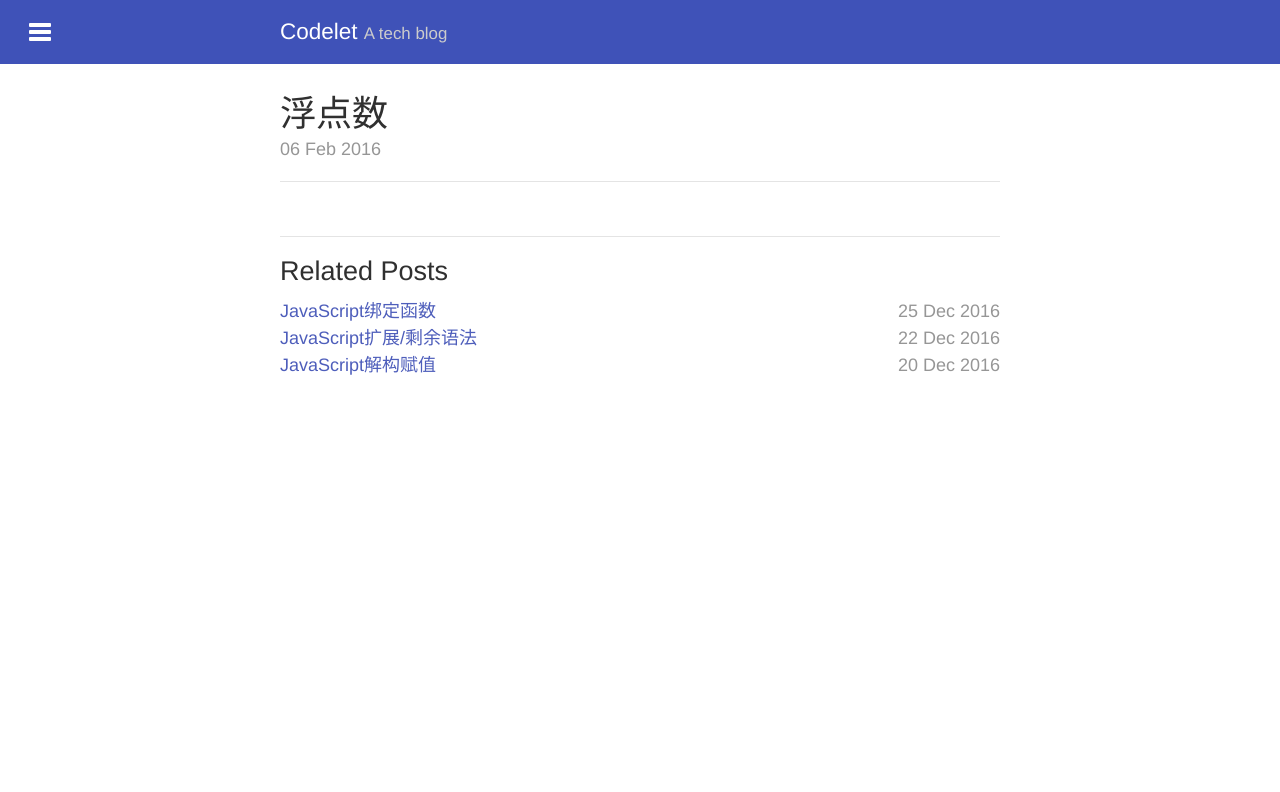
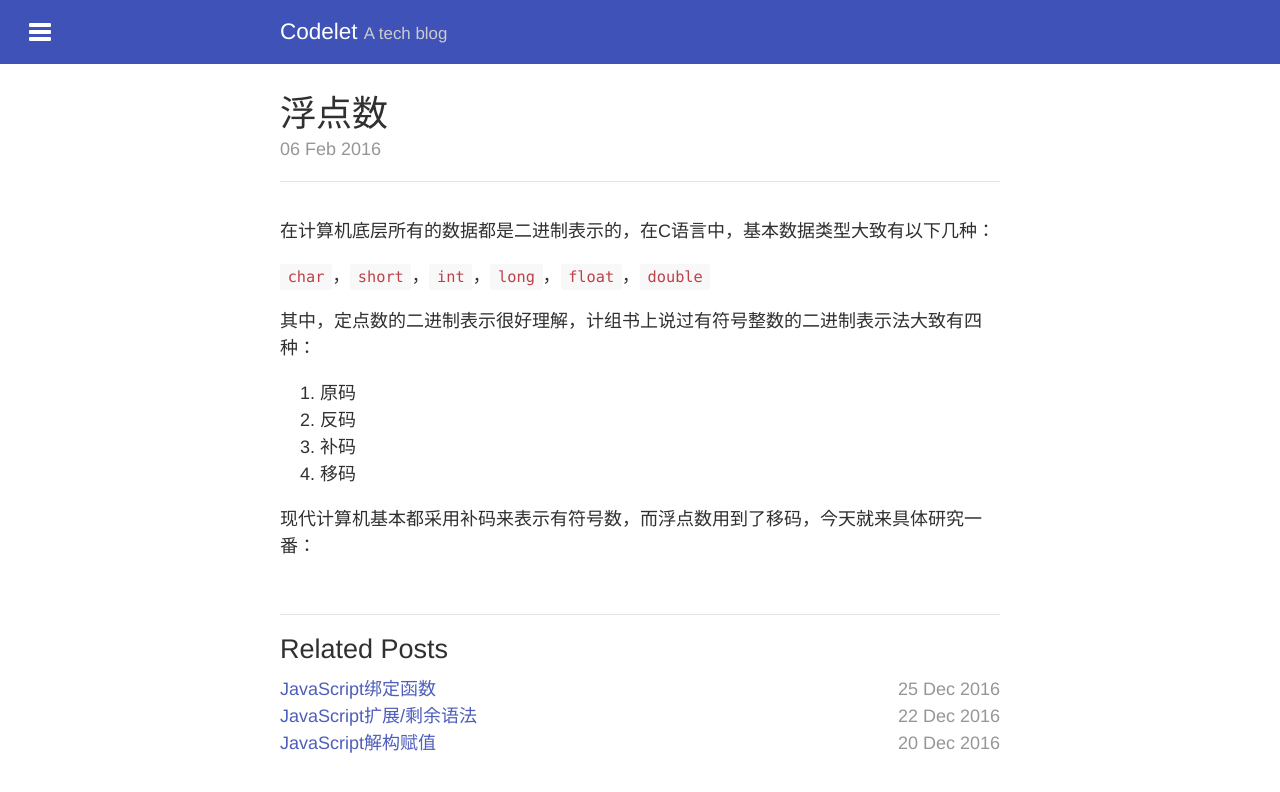
Before and after one commit to skylerlee/codelet, a Jekyll site: the page built from _posts/2016-02-06-floating-point-number.md, in a window 1280 px wide. Shown: the top 792 px of the page. Built offline with Jekyll 4.4.1, drawn with Linux system fonts in a browser that asks for light colours.

Commit message:
Update post

```diff
--- a/_posts/2016-02-06-floating-point-number.md
+++ b/_posts/2016-02-06-floating-point-number.md
@@ -6,3 +6,16 @@ tags:
   - study
   - principle
 ---
+
+在计算机底层所有的数据都是二进制表示的，在C语言中，基本数据类型大致有以下几种：
+
+`char`，`short`，`int`，`long`，`float`，`double`
+
+其中，定点数的二进制表示很好理解，计组书上说过有符号整数的二进制表示法大致有四种：
+
+1. 原码
+2. 反码
+3. 补码
+4. 移码
+
+现代计算机基本都采用补码来表示有符号数，而浮点数用到了移码，今天就来具体研究一番：
```
